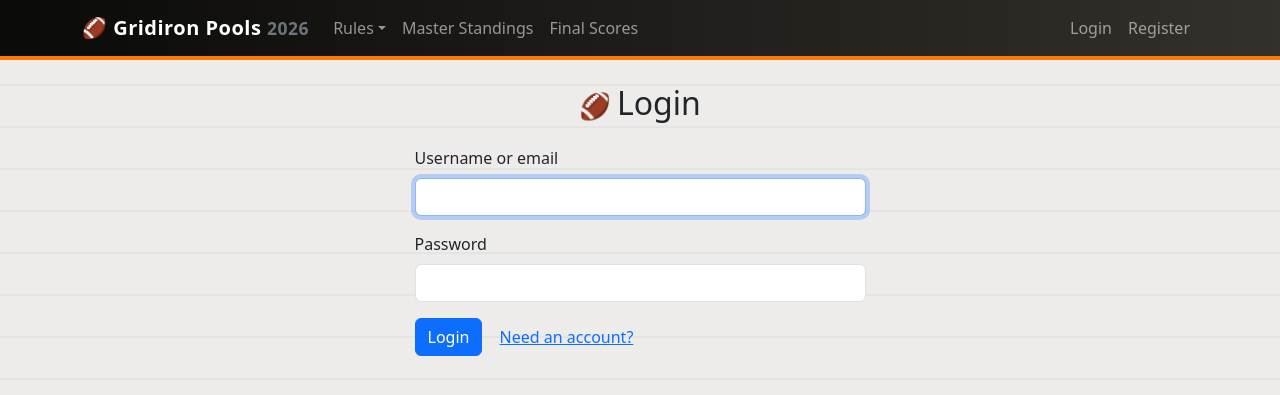
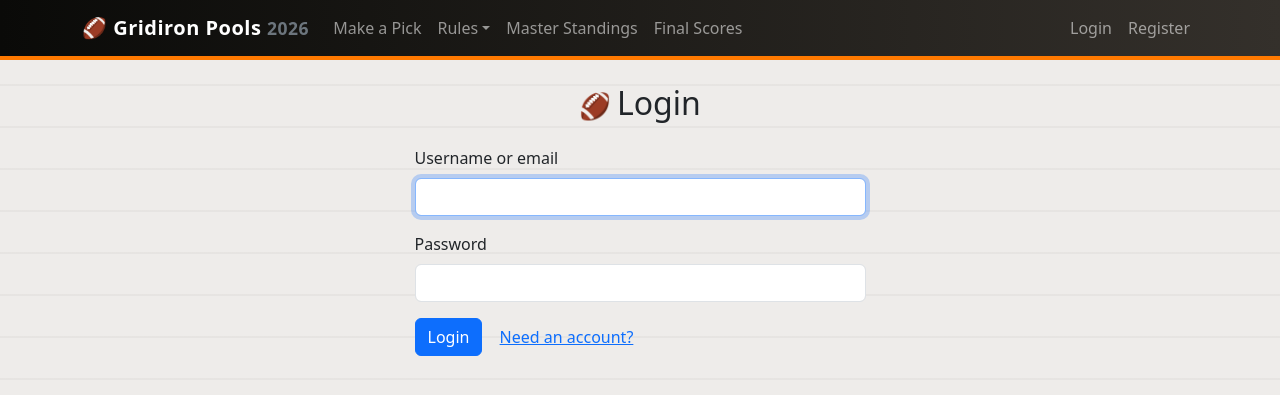
Before and after one commit to hramikah/gridiron-pools, a Flask app: page /auth/login?next=/admin/ in a window 1280 px wide. Shown: the top 395 px of the page. Run offline with Flask 3, Linux system fonts and the light colour scheme.

Commit message:
Add 'Make a Pick' nav link to the left of Rules
Links to the home page, which already lists all three pools with a Make
Pick button for each.

```diff
--- a/templates/base.html
+++ b/templates/base.html
@@ -17,6 +17,7 @@
       </button>
       <div class="collapse navbar-collapse" id="nav">
         <ul class="navbar-nav me-auto">
+          <li class="nav-item"><a class="nav-link" href="{{ url_for('main.index') }}">Make a Pick</a></li>
           <li class="nav-item dropdown">
             <a class="nav-link dropdown-toggle" href="#" role="button" data-bs-toggle="dropdown" aria-expanded="false">Rules</a>
             <ul class="dropdown-menu dropdown-menu-dark">
```
